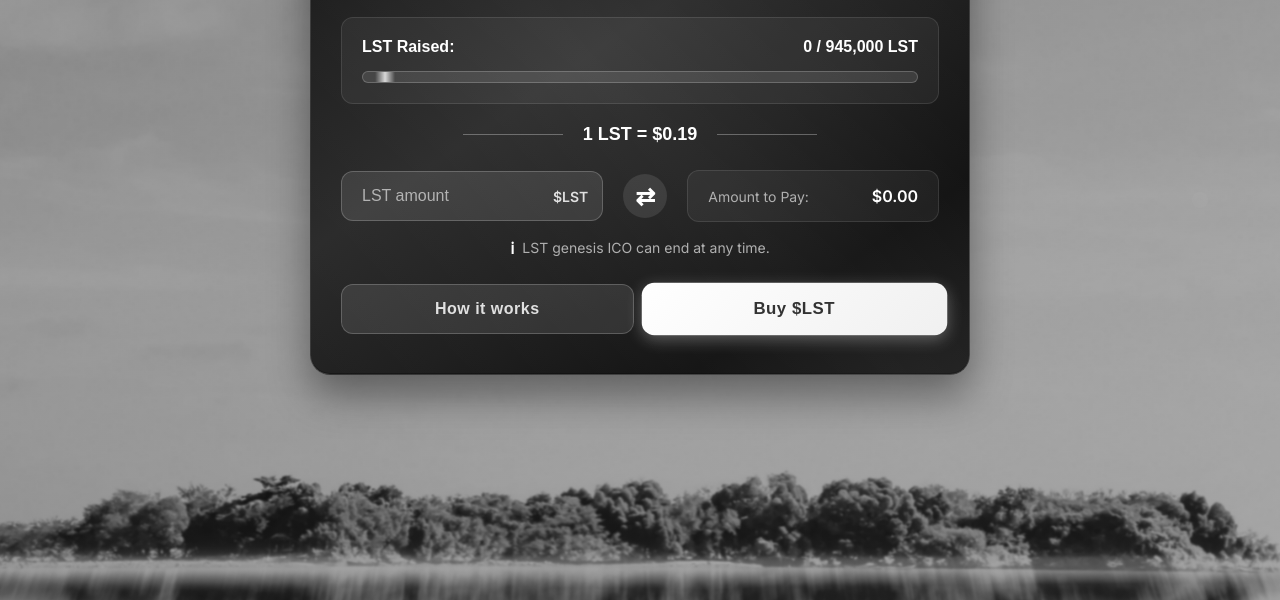
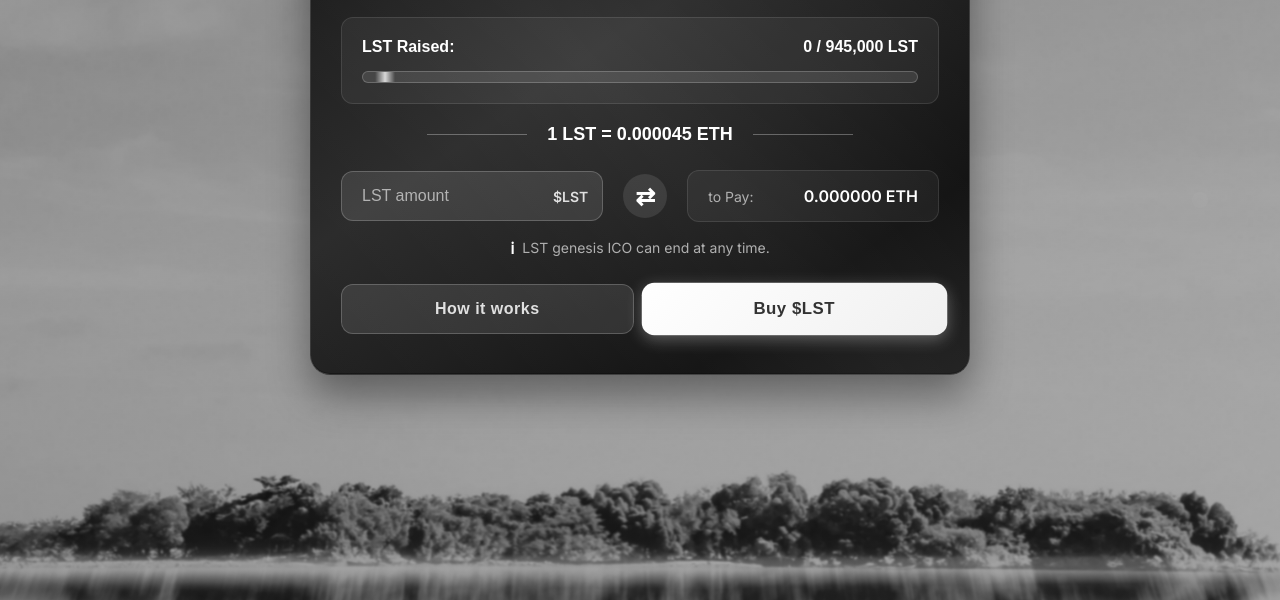
Before and after one commit to limitedsupplytokenization-arch/presale1, a plain HTML site: page index.html in a window 1280 px wide. Shown: the part 200-800 px from the top of the page. Drawn offline with Linux system fonts and the light colour scheme.

Commit message:
Update: Changed token pricing from USD to ETH (1 LST = 0.000045 ETH)

```diff
--- a/index.html
+++ b/index.html
@@ -62,7 +62,7 @@
                 <!-- Token Price Info -->
                 <div class="token-price-info">
                     <div class="price-line"></div>
-                    <span class="price-text">1 LST = $0.19</span>
+                    <span class="price-text">1 LST = 0.000045 ETH</span>
                     <div class="price-line"></div>
                 </div>
 
@@ -75,7 +75,7 @@
                         </div>
                         <div class="swap-icon">⇄</div>
                         <div class="calculation-result">
-                            <span>Amount to Pay: </span>
+                            <span>to Pay: </span>
                             <span id="paymentAmount">$0.00</span>
                         </div>
                     </div>
--- a/script.js
+++ b/script.js
@@ -1,5 +1,5 @@
-// Token price in USD (you can change this value)
-const TOKEN_PRICE_USD = 0.19; // $0.19 per LST token
+// Token price in ETH (you can change this value)
+const TOKEN_PRICE_ETH = 0.000045; // 0.000045 ETH per LST token
 
 // Simple wallet connection variables
 let currentAccount = null;
@@ -27,8 +27,8 @@ function calculatePayment() {
         tokenAmountInput.value = 10000;
     }
 
-    const paymentAmount = tokenAmount * TOKEN_PRICE_USD;
-    paymentAmountSpan.textContent = `$${paymentAmount.toFixed(2)}`;
+    const paymentAmount = tokenAmount * TOKEN_PRICE_ETH;
+    paymentAmountSpan.textContent = `${paymentAmount.toFixed(6)} ETH`;
 }
 
 // Countdown timer function
@@ -137,10 +137,10 @@ async function connectMetaMask() {
 
         // Show purchase summary
         const tokenAmount = parseFloat(tokenAmountInput.value) || 0;
-        const paymentAmount = tokenAmount * TOKEN_PRICE_USD;
+        const paymentAmount = tokenAmount * TOKEN_PRICE_ETH;
 
         setTimeout(() => {
-            statusMessage.textContent = `Connected! Purchase Summary:\n\nTokens: ${tokenAmount} $LST\nTotal Cost: $${paymentAmount.toFixed(2)}\nAddress: ${currentAccount.substring(0, 6)}...${currentAccount.substring(38)}\nNetwork: ${networkName}`;
+            statusMessage.textContent = `Connected! Purchase Summary:\n\nTokens: ${tokenAmount} $LST\nTotal Cost: ${paymentAmount.toFixed(6)} ETH\nAddress: ${currentAccount.substring(0, 6)}...${currentAccount.substring(38)}\nNetwork: ${networkName}`;
         }, 1000);
 
     } catch (error) {
@@ -183,7 +183,7 @@ async function purchaseLST() {
         return;
     }
 
-    const paymentAmount = tokenAmount * TOKEN_PRICE_USD;
+    const paymentAmount = tokenAmount * TOKEN_PRICE_ETH;
     const paymentAmountWei = '0x' + (paymentAmount * 1e18).toString(16); // Convert to Wei hex
 
     try {
```
